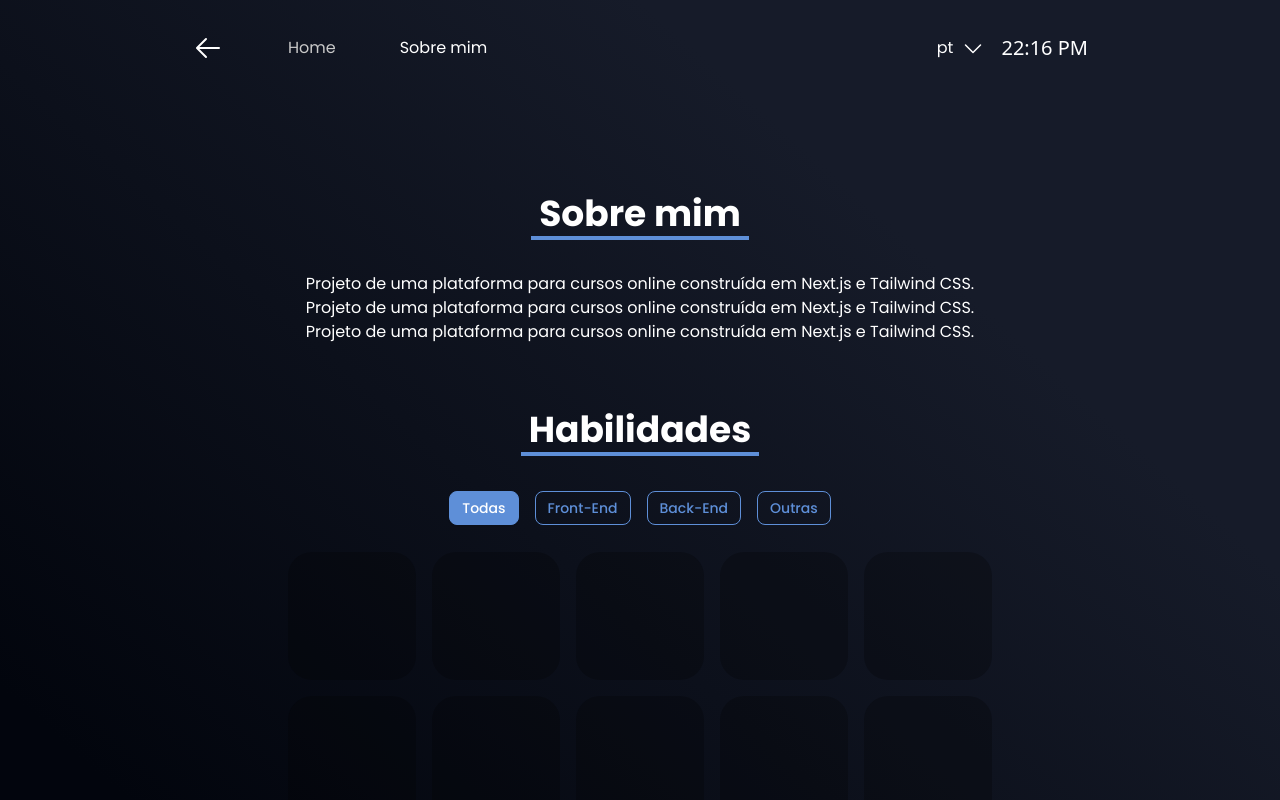
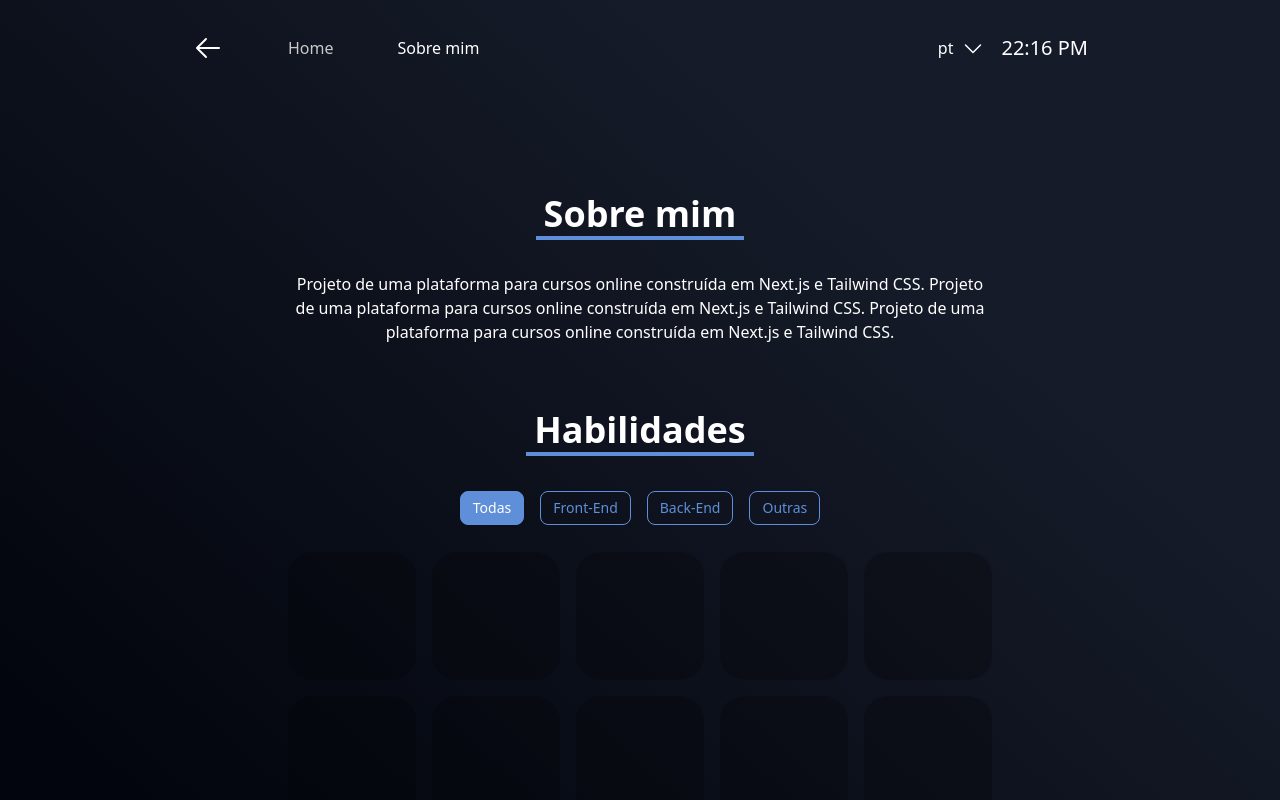
Before and after one commit to RichardeLira/PS5-dashboard-Next.js-14, a Next.js app: page /about in a window 1280 px wide. Shown: the top 800 px of the page. Built offline with nearby package versions, Linux system fonts and the light colour scheme.

Commit message:
fix page size

```diff
--- a/src/app/about/page.tsx
+++ b/src/app/about/page.tsx
@@ -7,7 +7,7 @@ import GithubIcon from '@/components/icons/github-icon'
 
 export default function About() {
   return (
-    <div className="h-full flex gap-24 px-48 flex-col items-center from-blue-700 from-25% to-80% to-blue-900 bg-gradient-to-bl">
+    <div className="flex gap-24 px-48 flex-col items-center from-blue-700 from-25% to-80% to-blue-900 bg-gradient-to-bl">
       <Navbar />
 
       <div className="px-48 flex flex-col gap-16 pb-24">
--- a/src/app/home/index.tsx
+++ b/src/app/home/index.tsx
@@ -10,7 +10,6 @@ export default function Home() {
       <div className="absolute top-8 right-12 text-xl font-sans font-light text-white">
         {getCurrentTime()}
       </div>
-
       <div className="absolute w-full flex flex-col gap-8 items-center top-1/4">
         <div className="flex items-center flex-col gap-4">
           <h1>Hi, I’m Richarde Lira</h1>
@@ -25,7 +24,6 @@ export default function Home() {
           className="relative rounded-full"
         />
       </div>
-
       <div className="absolute left-8 flex flex-col gap-4 bottom-8">
         <SocialMediaButton
           type="social"
--- a/src/app/layout.tsx
+++ b/src/app/layout.tsx
@@ -1,14 +1,14 @@
 import type { Metadata } from 'next'
-import { Poppins } from 'next/font/google'
+// import { Poppins } from 'next/font/google'
 import './globals.css'
 
-const poppins = Poppins({
-  weight: ['400', '500', '600', '700'],
-  subsets: ['latin'],
-})
+// const poppins = Poppins({
+//   weight: ['400', '500', '600', '700'],
+//   subsets: ['latin'],
+// })
 
 export const metadata: Metadata = {
-  title: 'Create Next App',
+  title: 'Portfolio',
   description: 'Generated by create next app',
 }
 
@@ -19,8 +19,8 @@ export default function RootLayout({
 }>) {
   return (
     <html lang="en">
-      <body className={poppins.className}>
-        <main className="h-full overflow-y-auto">{children}</main>
+      <body>
+        <main className="h-screen overflow-y-auto">{children}</main>
       </body>
     </html>
   )
```
